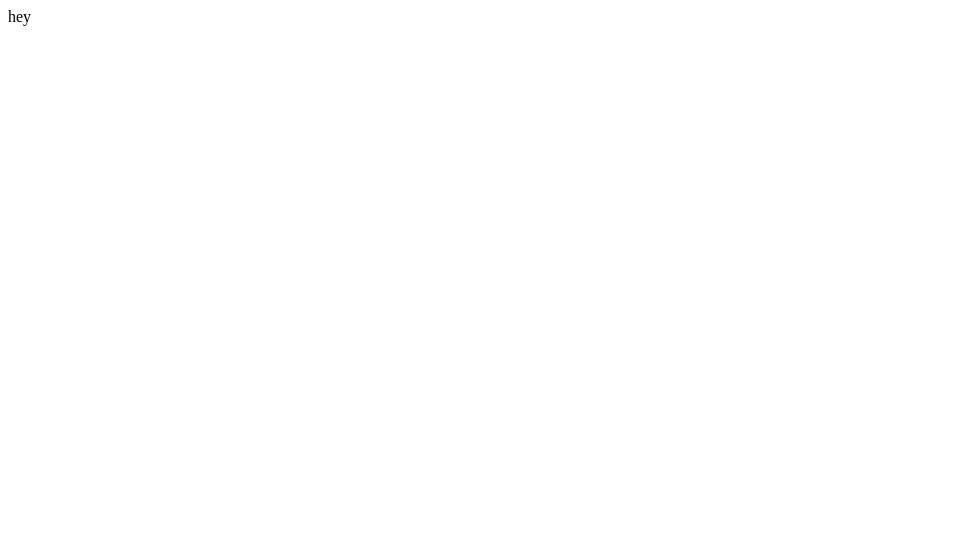
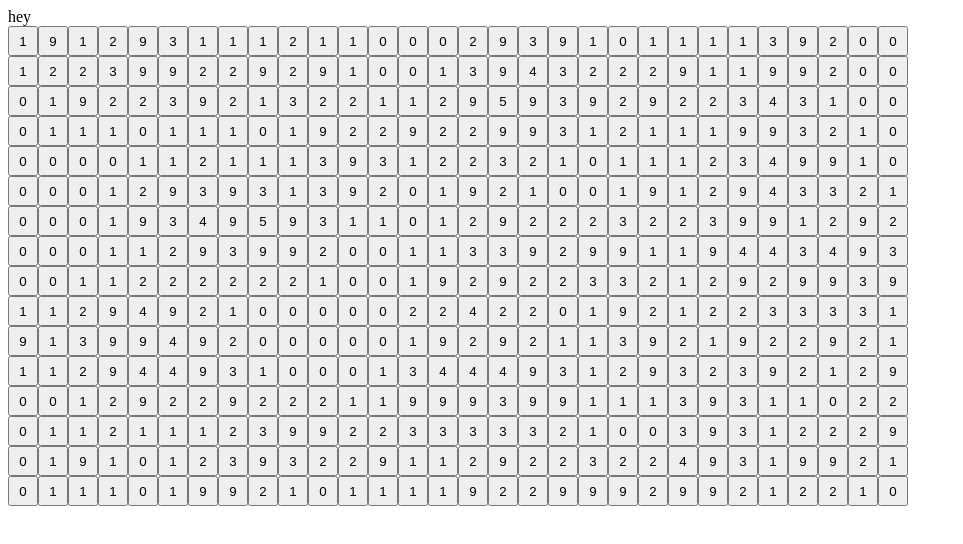
Before and after one commit to Gherrer1/minesweeper, a website: page public/index.html in a window 1280 px wide. Shown: the whole page, without its empty margins (0-963 px from the left). Drawn offline with Linux system fonts and the light colour scheme.

Commit message:
the matrix now appears on the html page in the form of rows of buttons

```diff
--- a/public/index.html
+++ b/public/index.html
@@ -3,8 +3,17 @@
   <head>
     <meta charset="utf-8">
     <title></title>
+    <style media="screen">
+      .cell {
+        height: 30px;
+        width: 30px;
+      }
+    </style>
   </head>
   <body>
     hey
+    <div id="app"></div>
   </body>
+
+  <script type="text/javascript" src="index.js"></script>
 </html>
--- a/index.js
+++ b/public/index.js
@@ -1,8 +1,8 @@
-function getMatrix() {
+function getMatrix(rows = 16, cols = 30) {
   let matrix = [];
-  for(let i = 0; i < 16; i++) {
-    matrix[i] = new Array(30);
-    for(let j = 0; j < 30; j++) {
+  for(let i = 0; i < rows; i++) {
+    matrix[i] = new Array(cols);
+    for(let j = 0; j < cols; j++) {
       matrix[i][j] = 0;
     }
   }
@@ -64,6 +64,19 @@ function initGame(matrix, firstClickX, firstClickY, maxNumMines = 100) {
 
 (function() {
   let matrix = getMatrix();
-  initGame(matrix, 14, 14);
-  console.log(matrix);
+  initGame(matrix, 10, 10);
+  // add buttons
+  const app = document.getElementById("app");
+  console.log(app);
+  matrix.forEach(row => {
+      let rowDiv = document.createElement("div");
+      row.forEach(colNum => {
+        let button = document.createElement("button");
+        button.setAttribute('class', 'cell');
+        button.innerHTML = colNum;
+        rowDiv.appendChild(button);
+      });
+      app.appendChild(rowDiv);
+  });
+
 })();
```
